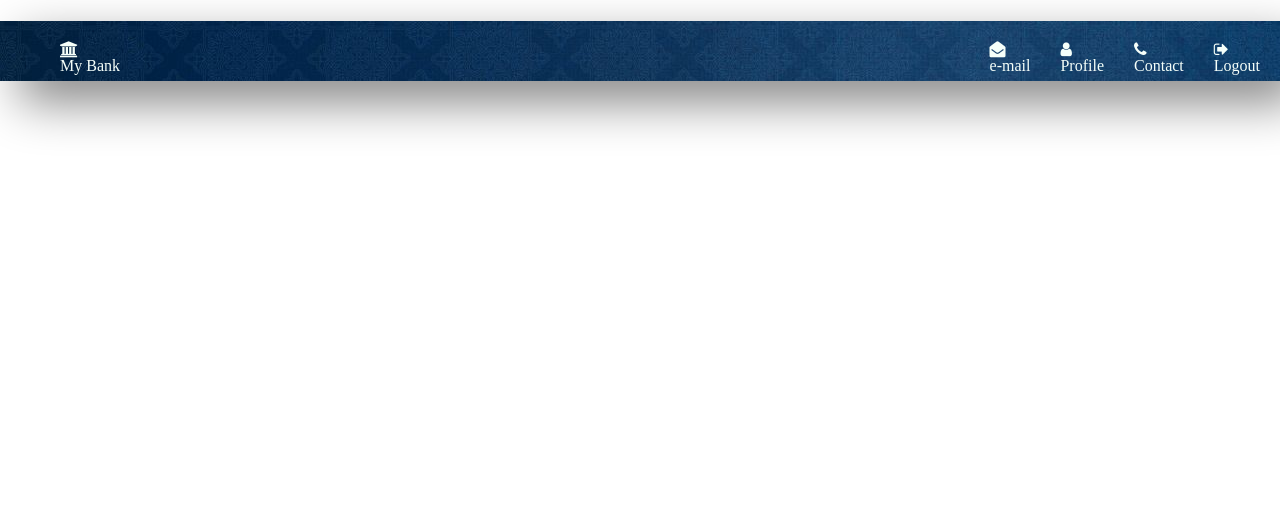
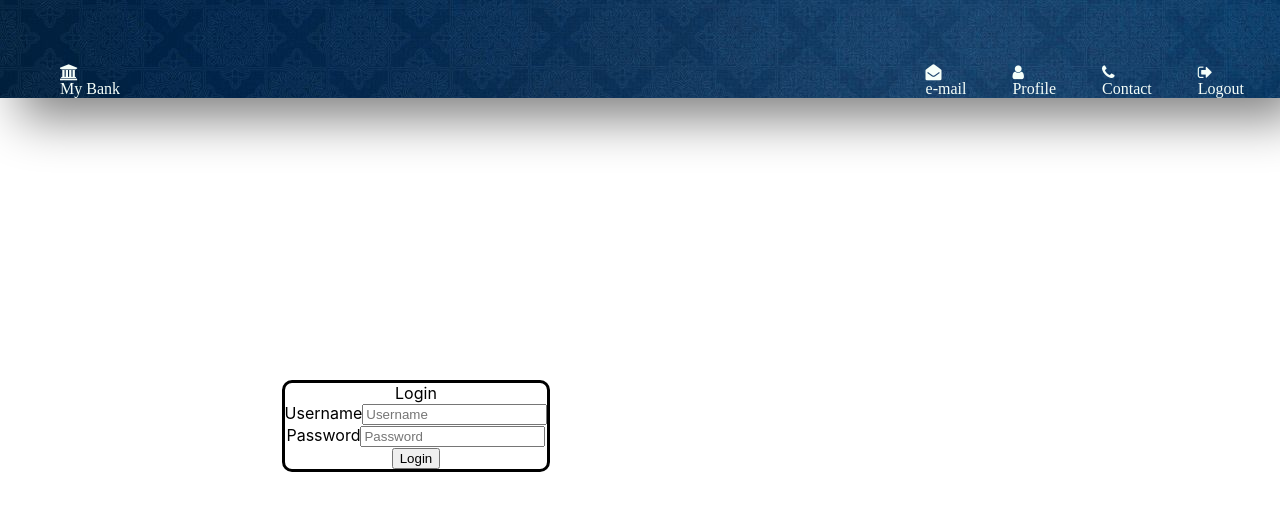
Before and after one commit to Riti24/Banking-Application, a React (Create React App) app: page / in a window 1280 px wide. Shown: the top 510 px of the page. Built offline with nearby package versions, Linux system fonts and the light colour scheme.

Commit message:
Ritika-Login page UI created

```diff
--- a/src/App.css
+++ b/src/App.css
@@ -6,8 +6,8 @@
   /* background-image: url("https://in.pinterest.com/pin/376332112610717344/visual-search/?x=16&y=10&w=530&h=150&cropSource=6"); */
   /* background-color: rgba(10, 10, 71, 0.979); */
   /* background-image: url("../public/assets/images/background-navbar.jpg"); */
-  height: 40px;
-  padding-top: 20px;
+  height: 10%;
+  padding-top: 5%;
   padding-left: 30px;
 }
 .right{
@@ -18,7 +18,9 @@
 .Pad{
   padding-left: 30Px;
 }
-
+.fa{
+  padding-right: 1rem;
+}
 
 .App-logo {
   height: 40vmin;
@@ -54,3 +56,14 @@
     transform: rotate(360deg);
   }
 }
+.inner-container{
+  margin:22%;
+  text-align: center;
+}
+
+.box{
+  border: solid;
+  border-radius: 10px;
+  width: fit-content;
+
+}
--- a/src/Components/LoginComponent.js
+++ b/src/Components/LoginComponent.js
@@ -1,14 +1,52 @@
 import React, { Component } from 'react';
 import Navbar from './NavbarComponent';
+import '../App.css';
 
-class Login extends Component{
-    render(){
-        return(
-         <div>
-         <h1>Login</h1>
-         </div>
-        );
+class Login extends React.Component {
+
+    constructor(props) {
+      super(props);
+      this.state = {};
     }
-}
 
+    submitLogin(e) {}
+
+    render() {
+      return (
+        <div className="inner-container">
+          <div className="box">
+            Login
+          {/* <div className="box"> */}
+
+            <div className="input-group">
+              <label htmlFor="username">Username</label>
+              <input
+                type="text"
+                name="username"
+                className="login-input"
+                placeholder="Username"/>
+            </div>
+
+            <div className="input-group">
+              <label htmlFor="password">Password</label>
+              <input
+                type="password"
+                name="password"
+                className="login-input"
+                placeholder="Password"/>
+            </div>
+
+            <button
+              type="button"
+              className="login-btn"
+              onClick={this
+              .submitLogin
+              .bind(this)}>Login</button>
+          </div>
+          </div>
+      );
+
+    }
+
+  }
 export default Login;
--- a/src/Components/MainComponent.js
+++ b/src/Components/MainComponent.js
@@ -1,14 +1,13 @@
 import React, { Component } from 'react';
 import Navbar from './NavbarComponent';
+import Login from './LoginComponent';
 
 class Main extends Component{
     render(){
         return(
-         <div>
             <div>
-                <h1></h1>
-            </div>
          <Navbar></Navbar>
+         <Login></Login>
          </div>
         );
     }
--- a/src/Components/NavbarComponent.js
+++ b/src/Components/NavbarComponent.js
@@ -10,8 +10,9 @@ class Navbar extends Component{
         return(
          <div className="Navbar" style={{ backgroundImage: 'url("/assets/images/background-navbar.jpg")',
          boxShadow:' 20px 20px 50px grey' ,color:'mintcream'}}>
-             <i className="fa fa-university Pad">
-                 <div>My Bank</div></i>
+             <i className="fa fa-university Pad ">
+                 <div>My Bank</div>
+                 </i>
 
              <div className="right">
              <i  className="fa fa-envelope-open " aria-hidden="true">
```
